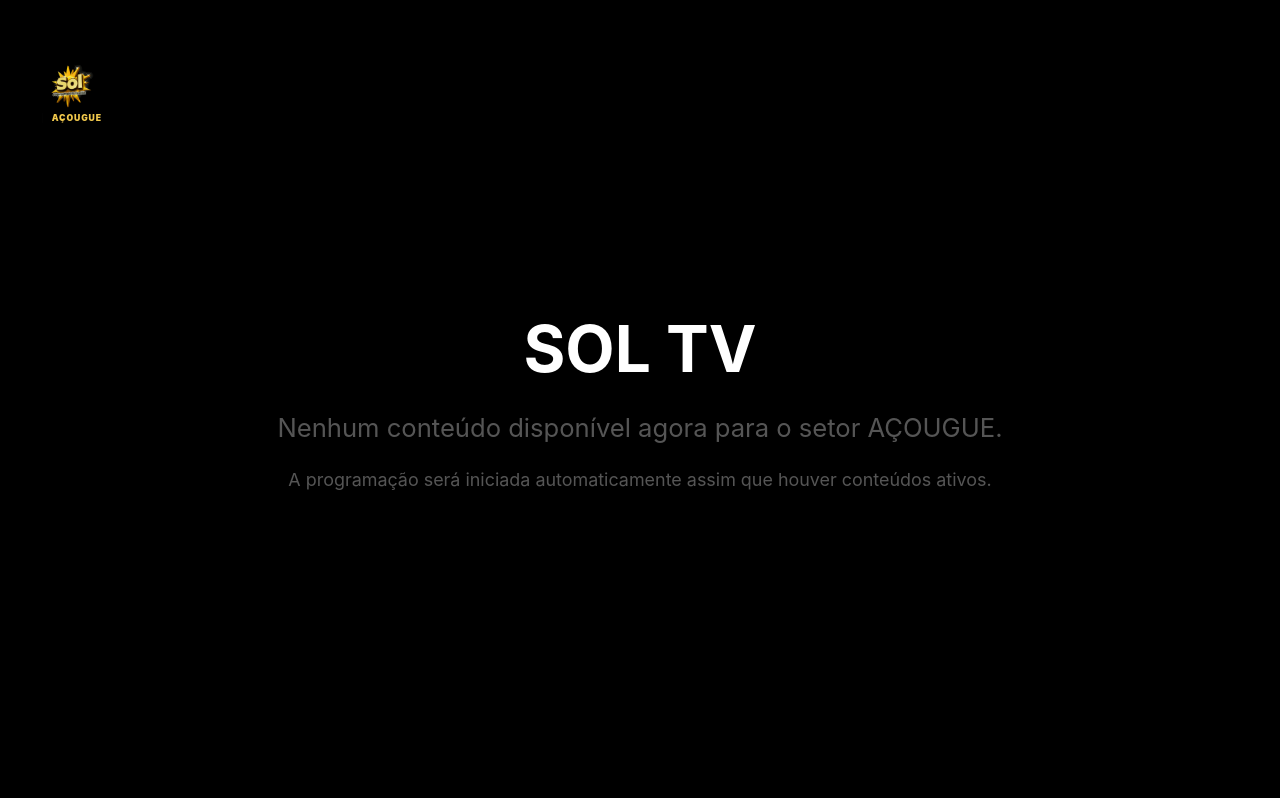
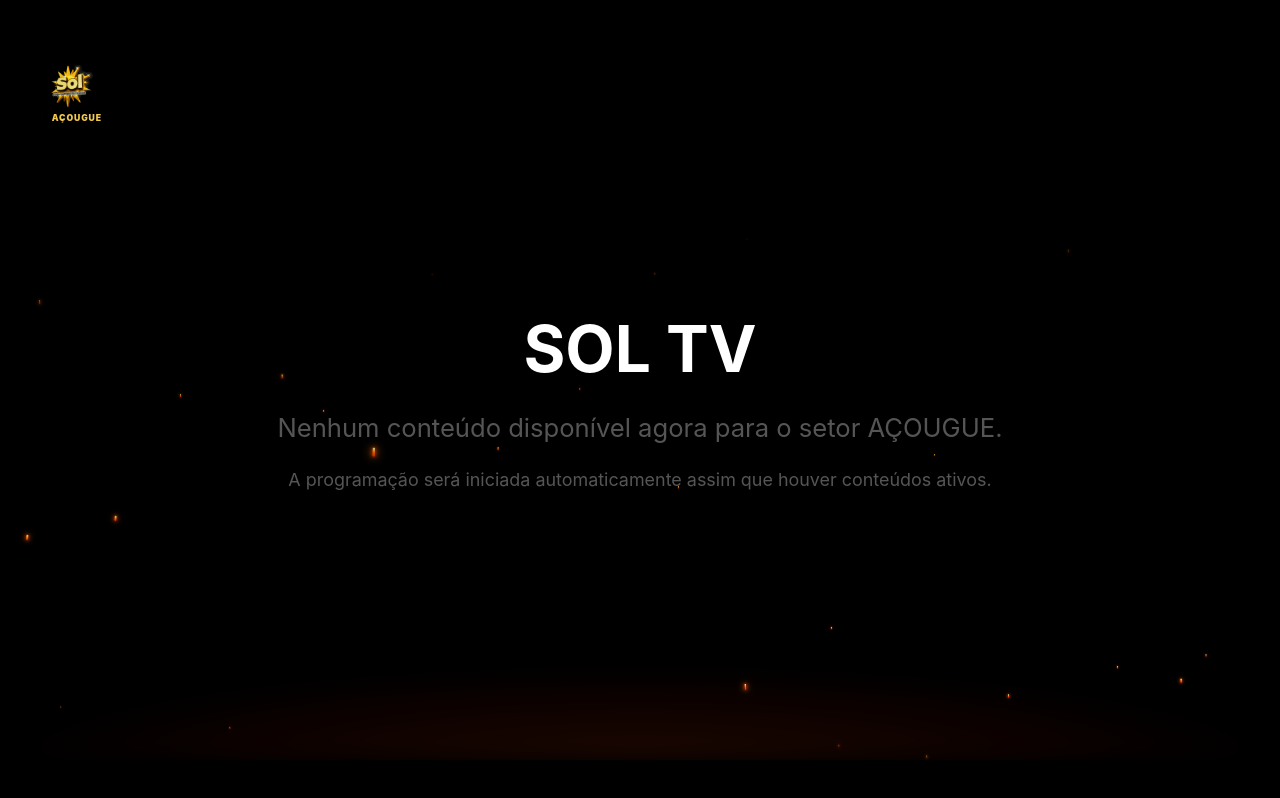
Before and after one commit to Lucasskalee/projeto-Sol-tv, a React (Vite) app: page /tv in a window 1280 px wide. Built offline with nearby package versions, Linux system fonts and the light colour scheme; no server answers; the database is empty.

Commit message:
fix: renderizar FireSparks no modo tv (player da TV principal)

```diff
--- a/src/components/TvPlayer.tsx
+++ b/src/components/TvPlayer.tsx
@@ -781,6 +781,20 @@ export function TvPlayer({
             speed={paintSpeed}
           />
           {isDecorationsVisible && <BlackFridayDecorations fx={activeMotion?.fx} />}
+          {isFireSparksVisible && (
+            <FireSparks
+              enabled={true}
+              intensity={activeMotion?.fx?.fireSparks?.intensity || activeMotion?.fireSparks?.intensity || "commercial"}
+              particleCount={activeMotion?.fx?.fireSparks?.particleCount ?? activeMotion?.fireSparks?.particleCount ?? 28}
+              speed={activeMotion?.fx?.fireSparks?.speed ?? activeMotion?.fireSparks?.speed ?? 1}
+              size={activeMotion?.fx?.fireSparks?.size ?? activeMotion?.fireSparks?.size ?? 1.1}
+              bottomGlow={activeMotion?.fx?.fireSparks?.bottomGlow ?? activeMotion?.fireSparks?.bottomGlow ?? true}
+              bottomGlowOpacity={activeMotion?.fx?.fireSparks?.bottomGlowOpacity ?? activeMotion?.fireSparks?.bottomGlowOpacity ?? 45}
+              maxHeight={activeMotion?.fx?.fireSparks?.maxHeight ?? activeMotion?.fireSparks?.maxHeight ?? 105}
+              performance={activeMotion?.fx?.fireSparks?.performance || activeMotion?.fireSparks?.performance || "normal"}
+              zIndex={50}
+            />
+          )}
         </div>
         <div
           className="progress"
```
